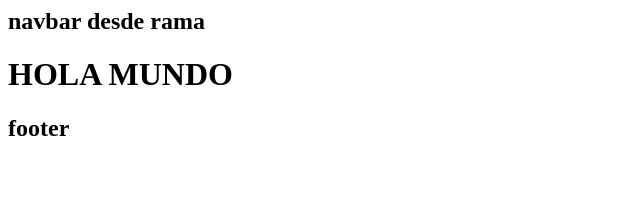
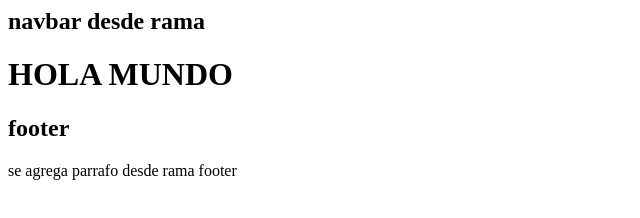
Before and after one commit to ESTEFANIAAVILA89/practica-brunch, a plain HTML site: page index.html in a window 1280 px wide. Shown: the whole page, without its empty margins (0-640 px from the left). Drawn offline with Linux system fonts and the light colour scheme.

Commit message:
footer cpn p

```diff
--- a/index.html
+++ b/index.html
@@ -13,6 +13,7 @@
   </main>
   <footer>
     <h2>footer</h2>
+    <p>se agrega parrafo desde rama footer</p>
   </footer>
 </body>
 </html>
```
